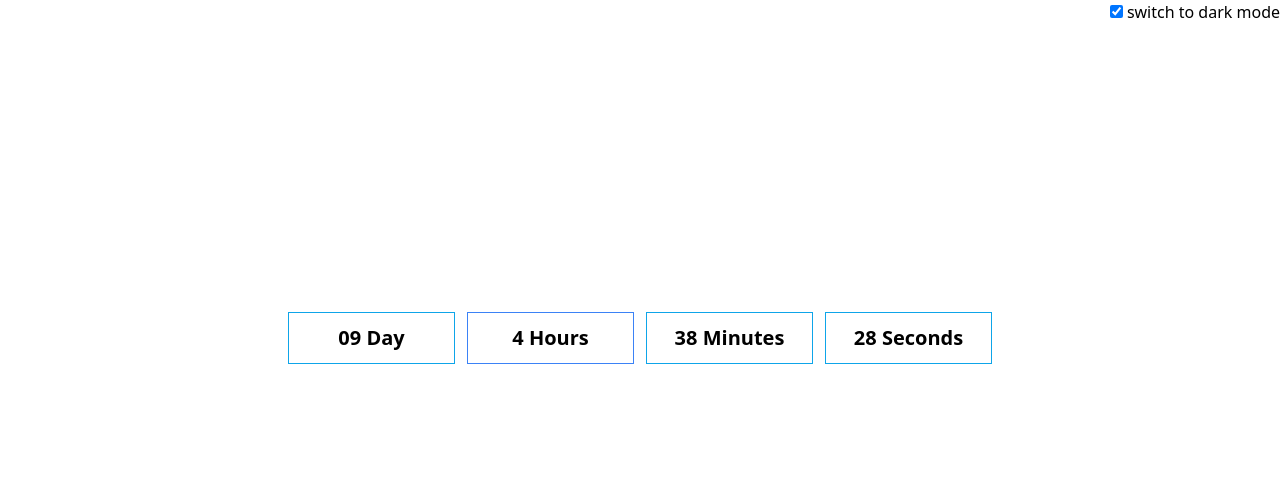
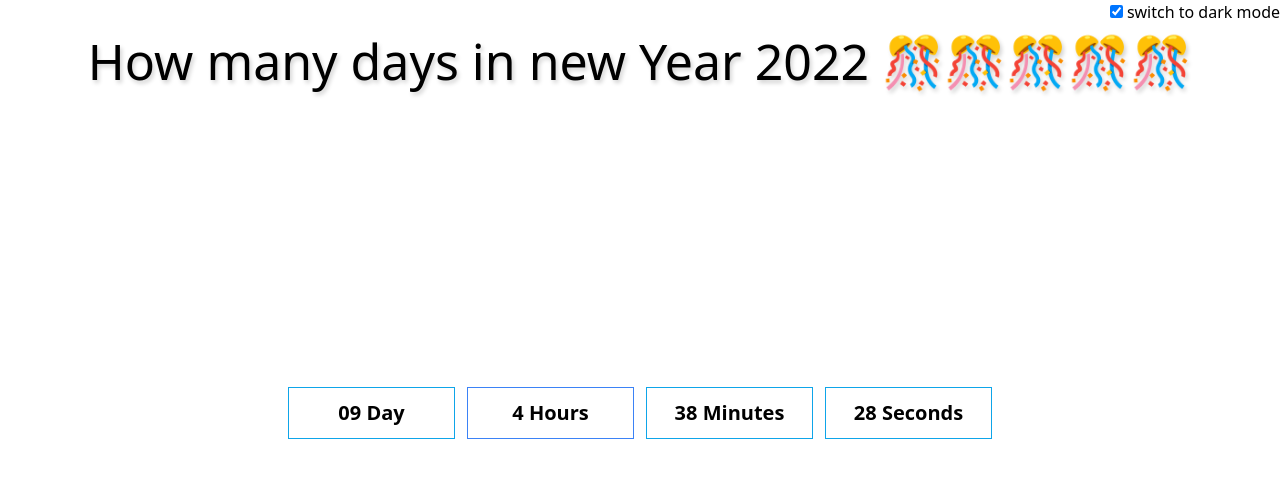
Before and after one commit to adilnawaz256/Countdown_Clock, a plain HTML site: page index.html in a window 1280 px wide. Drawn offline with nearby package versions, Linux system fonts and the light colour scheme.

Commit message:
update  header

```diff
--- a/css/style.css
+++ b/css/style.css
@@ -20,3 +20,8 @@ ul li{
     color: whitesmoke;
 
 }
+.header{
+    text-align: center;
+    font-size: 50px;
+    text-shadow: 2px 3px 4px lightgrey;
+}
--- a/index.html
+++ b/index.html
@@ -20,9 +20,15 @@
 </div>
         </ul>
       </nav>
+  </header>
+  <!-- <main>
+    <div class="container flex text-center">
+      <div class="row">
 
-
-  </header>
+      </div>
+    </div>
+  </main> -->
+  <h1 class="header">How many days in new Year 2022 🎊🎊🎊🎊🎊</h1>
   <div class="container text-center ">
       <div class="box grid grid-cols-4 gap-3 justify-center content-center m-72" >
         <p class="border border-sky-500 text-center" id="days">
```
